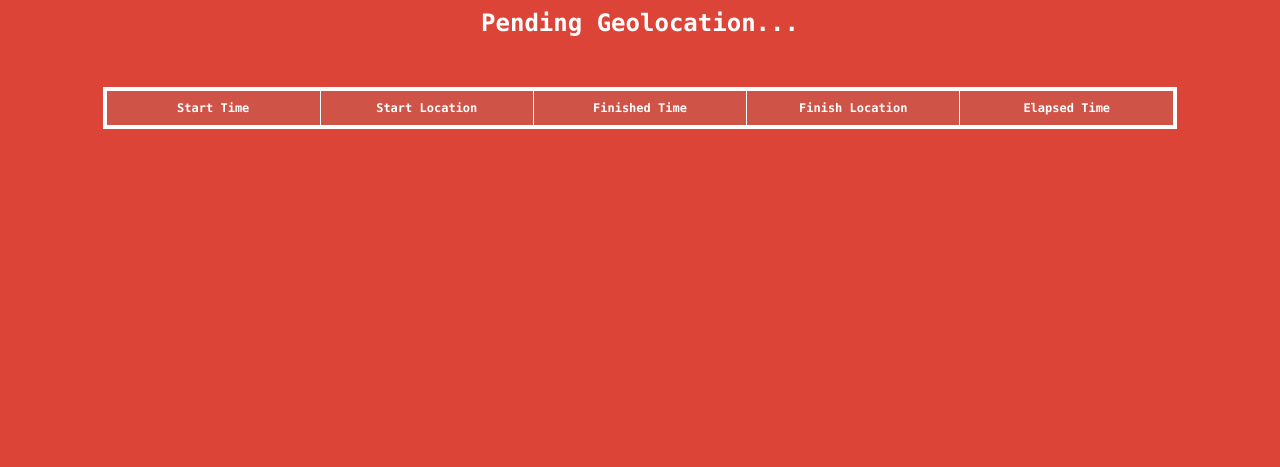
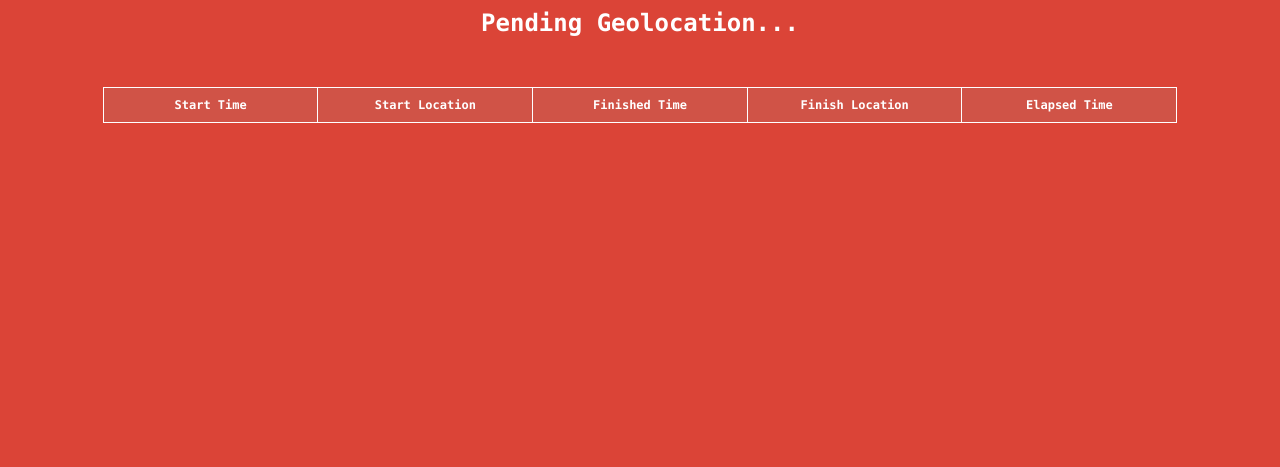
Before and after one commit to Dnguy104/StopWatcher, a plain HTML site: page index.html in a window 1280 px wide. Shown: the part 333-800 px from the top of the page. Drawn offline with Linux system fonts and the light colour scheme.

Commit message:
style changes

```diff
--- a/css/style.css
+++ b/css/style.css
@@ -65,10 +65,6 @@ td, th {
 	min-width: 150px;
 }
 
-tr:last-child {
-	border: 4px solid white;
-}
-
 table, th, td {
 	border:  1px solid white;
 	border-collapse: collapse;
```
